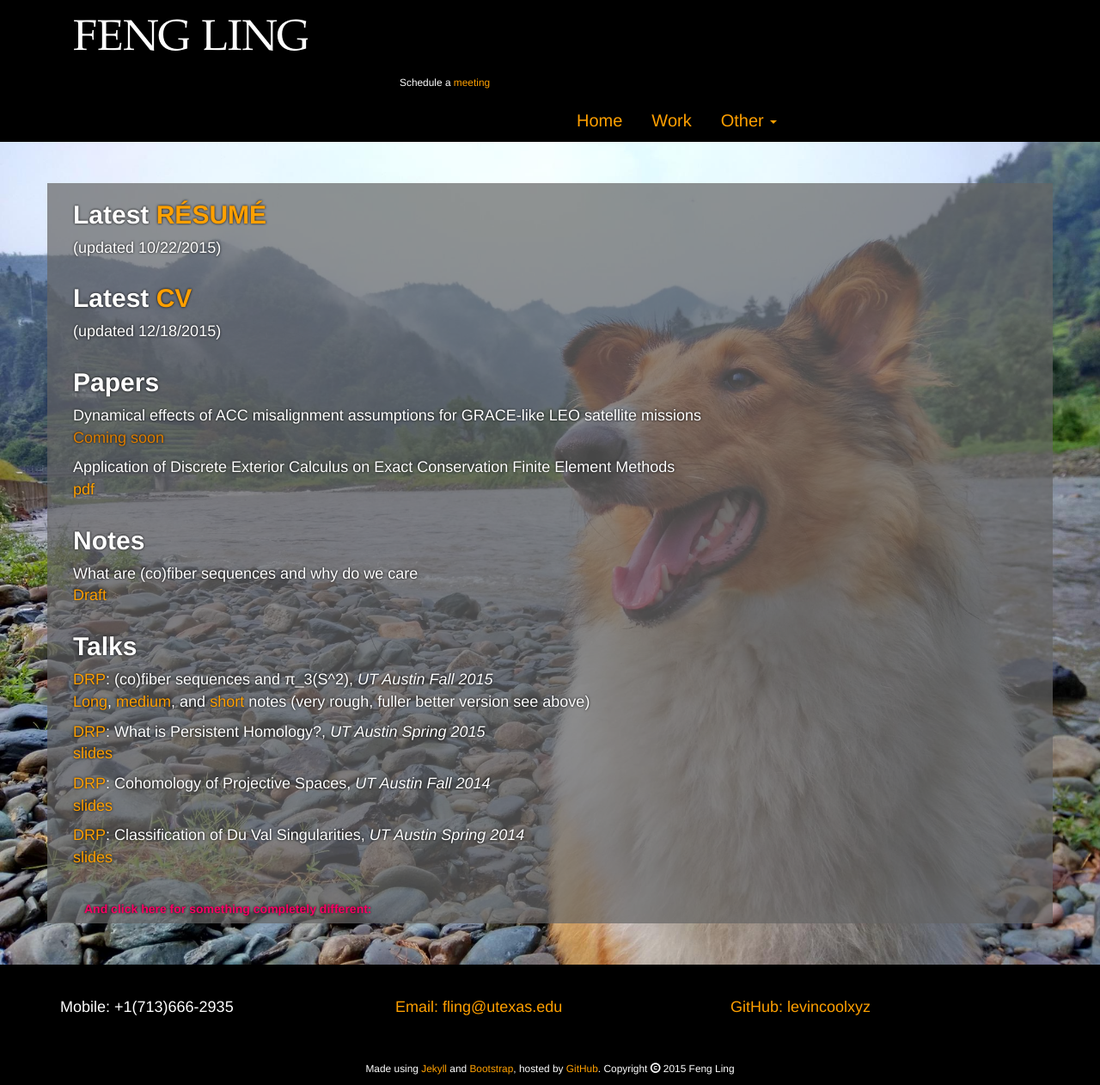
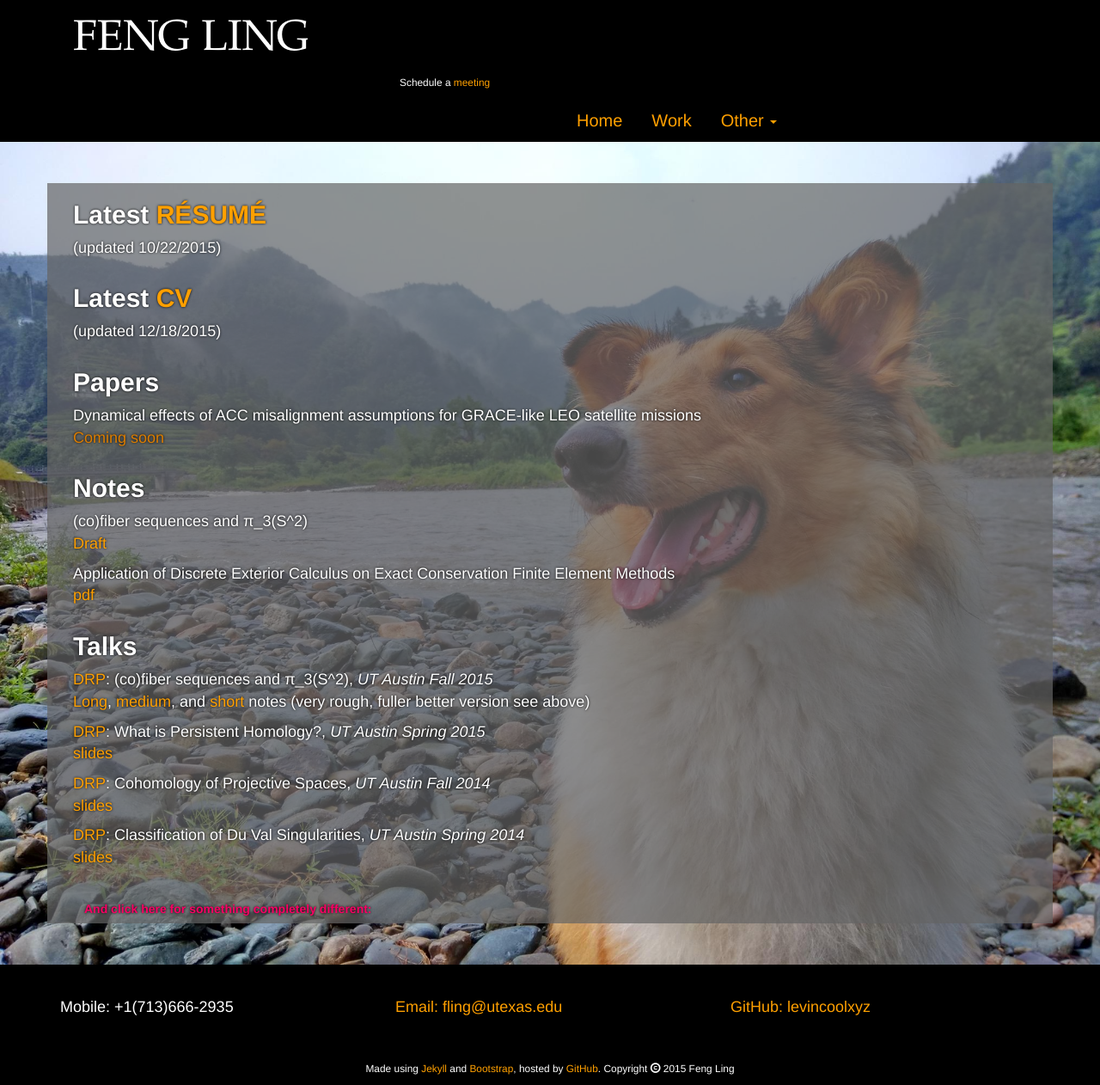
Before and after one commit to levincoolxyz/levincoolxyz.github.io, a Jekyll site: the page built from cv/index.html, in a window 1280 px wide. Shown: the whole page at 86% size. Built offline with Jekyll 4.4.1, drawn with Linux system fonts in a browser that asks for light colours.

Commit message:
new commit

```diff
--- a/cv/index.html
+++ b/cv/index.html
@@ -16,15 +16,15 @@ title: Work Stuff - Feng Ling
 		<p>Dynamical effects of ACC misalignment assumptions for GRACE-like LEO satellite missions
 			<br><a href="">Coming soon</a>
 		</p>
-		<p>Application of Discrete Exterior Calculus on Exact Conservation Finite Element Methods
-			<br><a href="/paper/Application of DEC on MFEM.pdf">pdf</a>
-		</p>
 </div>
 
 <div id="Notes" class="container">
 	<h2>Notes</h2>
-		<p>What are (co)fiber sequences and why do we care
+		<p>(co)fiber sequences and π_3(S^2)
 			<br><a href="/paper/fiber sequences.pdf">Draft</a>
+		</p>
+		<p>Application of Discrete Exterior Calculus on Exact Conservation Finite Element Methods
+			<br><a href="/paper/Application of DEC on MFEM.pdf">pdf</a>
 		</p>
 </div>
 
```
